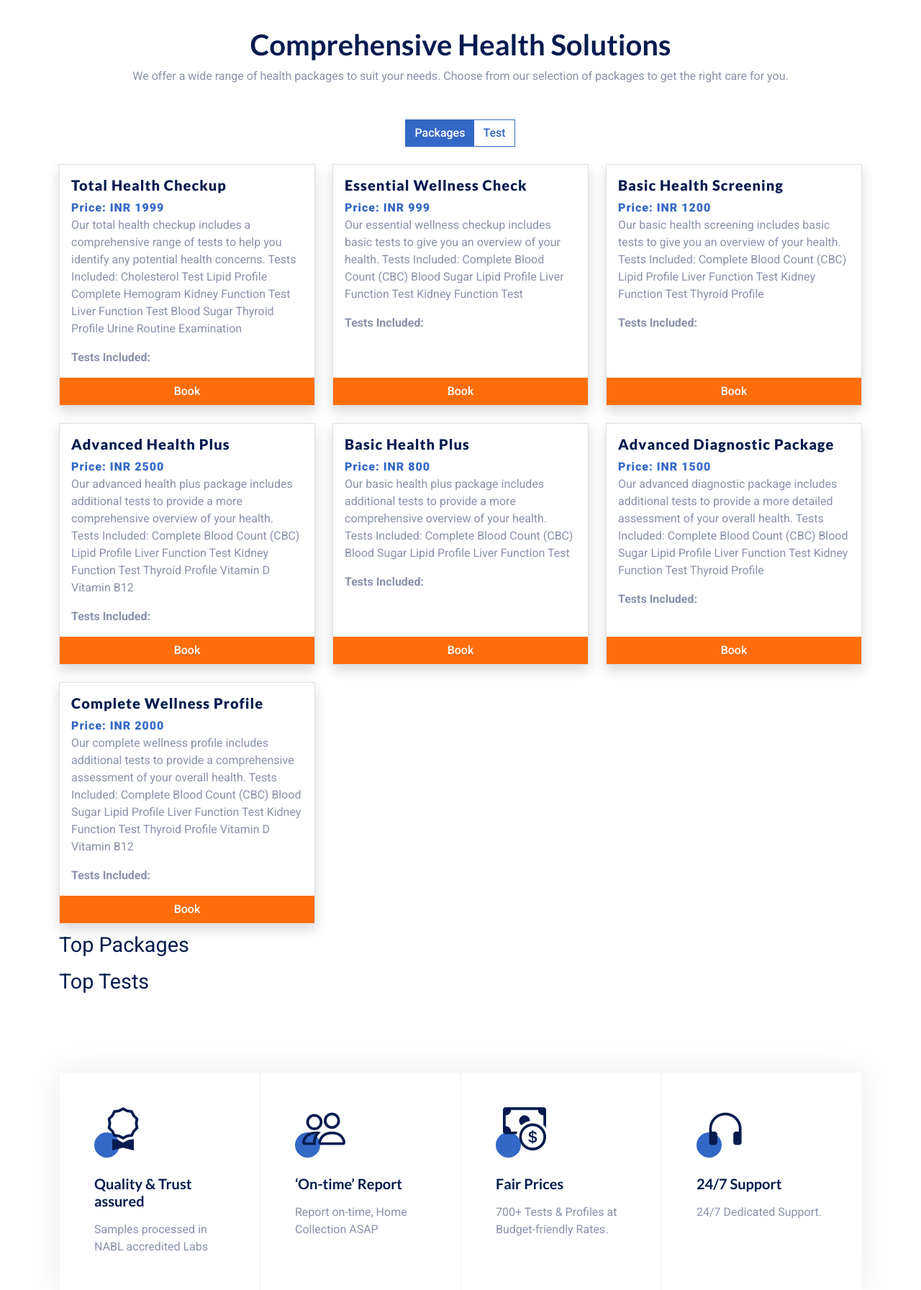
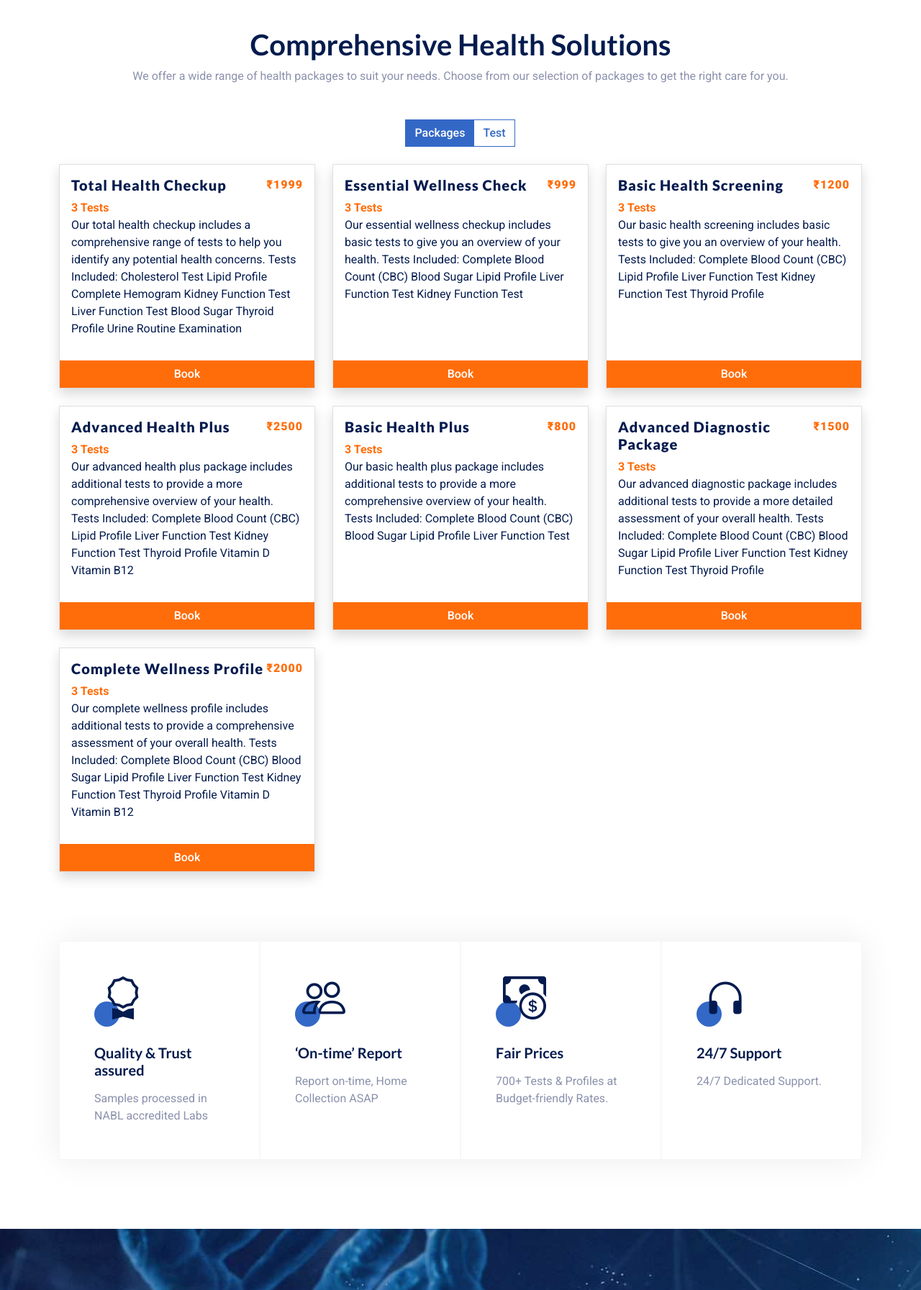
Before and after one commit to tipsyCodr/mkpathology, a Laravel app: page / in a window 1280 px wide. Shown: the part 1195-2988 px from the top of the page at 72% size. Run offline with Laravel 12, Linux system fonts and the light colour scheme; data comes from the database, SQL or seed files in the repository; some libraries are stand-ins or nearby versions.

Commit message:
Visual Changes in test and packages

```diff
--- a/main/resources/views/home.blade.php
+++ b/main/resources/views/home.blade.php
@@ -270,11 +270,32 @@
                     <div class="col-lg-4 col-md-6 wow fadeInUp" data-wow-delay="0.1s" data-wow-offset="0">
                         <div class="card health-package-card h-100 shadow">
                             <div class="card-body">
-                                <h5 class="card-title font-weight-bold">{{ $package->name }}</h5>
-                                <a class="text-primary font-weight-bold">Price: INR
-                                    {{ $package->price }}</a>
+                                <div class="d-flex flex-row justify-content-between">
+                                    <h5 class="card-title font-weight-bold" data-bs-toggle="modal"
+                                        data-bs-target="#package-modal" data-id="{{ $package->id }}"
+                                        onclick="getPackage({{ $package->id }})">{{ $package->name }}</h5>
+                                    <a class="font-weight-bold text-accent">₹{{ $package->price }}</a>
+                                </div>
 
-                                <p class="card-text">{{ $package->description }}</p>
+                                <div class="">
+
+                                    {{-- @dd($package->tests) --}}
+                                    @php
+                                        $testNames = [];
+                                        if (!empty($package->test_id)) {
+                                            $testIds = json_decode($package->test_id, true);
+                                            foreach ($testIds as $testId) {
+                                                $test = App\Models\Test::find($testId);
+                                                if ($test) {
+                                                    $testNames[] = $test->name;
+                                                }
+                                            }
+                                        }
+                                    @endphp
+                                    <b class="text-accent fs-6 ">{{ count($testNames) }} Tests</b>
+                                </div>
+
+                                <p class="card-text text-dark">{{ $package->description }}</p>
 
                                 <style>
                                     .collapse-content {
@@ -285,11 +306,12 @@
                                         display: block;
                                     }
                                 </style>
-                                <div class="collapse-hover">
+
+                                {{-- <div class="">
                                     <b>Tests Included:</b>
-                                    <ul class="list-unstyled collapse-content">
-                                        {{-- @dd($package->tests) --}}
-                                        @php
+                                    <ul class="list-unstyled "> --}}
+                                {{-- @dd($package->tests) --}}
+                                {{-- @php
                                             $testNames = [];
                                             if (!empty($package->test_id)) {
                                                 $testIds = json_decode($package->test_id, true);
@@ -299,16 +321,16 @@
                                                         $testNames[] = $test->name;
                                                     }
                                                 }
-                                            }
-                                        @endphp
-                                        @foreach ($testNames as $testName)
-                                            <li>{{ $testName }}</li>
-                                        @endforeach
-                                        @foreach ($package->tests as $test)
-                                            <li>{{ $test->name }}</li>
-                                        @endforeach
-                                    </ul>
-                                </div>
+                                            } --}}
+                                {{-- @endphp
+                                @foreach ($testNames as $testName)
+                                    <li>{{ $testName }}</li>
+                                @endforeach
+                                @foreach ($package->tests as $test)
+                                    <li>{{ $test->name }}</li>
+                                @endforeach --}}
+                                {{-- </ul>
+                            </div> --}}
                             </div>
                             <a href="{{ route('package.book', $package->id) }}"
                                 class="position-relative bottom-10 btn btn-accent">Book
@@ -426,10 +448,12 @@
                     .health-package-head {
                         display: flex;
                     }
-
                 }
             </style>
-            <div class="font-weight-bolder text-dark my-2 " style="font-size: 1.8rem"> Top Packages</div>
+
+
+            <div class="font-weight-bolder text-dark my-2 d-md-none d-sm-block" style="font-size: 1.8rem"> Top
+                Packages</div>
             <div id='package-wrapper-mobile' class="owl-carousel owl-theme health-package-mobile "
                 data-wow-delay="0.1s">
                 @foreach ($packages as $package)
@@ -447,7 +471,7 @@
                                 <p class="card-text ">{{ $package->description }}</p>
                                 <div class="collapse-hover d-flex justify-content-between align-items-end">
                                     <a class="text-primary font-weight-bold fs-4">
-                                        <span>Price: INR</span> {{ $package->price }}
+                                        <span>₹ </span> {{ $package->price }}
                                     </a>
                                     <a href="{{ route('package.book', $package->id) }}"
                                         class="position-relative bottom-10 btn btn-accent w-50"
@@ -472,18 +496,22 @@
                 <div class="row g-4">
                     @foreach ($tests as $test)
                         <div class="col-lg-3 col-md-6 o-">
-                            <div class="service-item">
-                                <div class="icon-box-primary mb-4">
-                                    <i class="{{ $test->icon }} text-dark"></i>
+                            <div class="p-2 shadow card-hover">
+
+                                <div class="d-flex flex-row justify-content-between">
+                                    <h5 class="mb-3 text-accent" data-bs-toggle="modal" data-bs-target="#test-modal"
+                                        data-id="{{ $test->id }}" onclick="getTest('{{ $test->id }}')"
+                                        style='height: 65px;'>
+                                        {{ $test->name }}</h5>
+                                    <p class="text-dark"><b style='white-space: nowrap;'>₹ {{ $test->price }}</b>
+                                    </p>
                                 </div>
-                                <h5 class="mb-3">{{ $test->name }}</h4>
-                                    <small class="text-muted">{{ $test->description }} </small>
-                                    <p class="text-primary"><b>₹ {{ $test->price }}</b></p>
-                                    <a class="btn btn-primary px-3"
-                                        href="{{ route('test.view.select', $test->id) }}">Book<i
-                                            class="bi bi-chevron-double-right ms-1"></i></a>
+                                <h3 class="fs-6 text-dark">Description</h3>
+                                <p class="text-black" style='height: 48px;'>{{ $test->description }} </p>
+                                <a class="btn btn-block btn-accent w-100"
+                                    href="{{ route('test.view.select', $test->id) }}">Book<i
+                                        class="bi bi-chevron-double-right ms-1"></i></a>
                             </div>
-                            {{-- {{ route('test.book.view', $test->id) }} --}}
                         </div>
                     @endforeach
                     <script>
@@ -575,6 +603,7 @@
             </div>
             <style>
                 .card-hover {
+                    border-radius: 10px;
                     transition: 0.2s ease-in-out;
                 }
 
@@ -583,13 +612,15 @@
                 }
 
                 .card-hover:hover {
-                    background-color: #efefef;
+                    transform: scale(1.02);
+                    background-color: #f5f5f5;
                 }
             </style>
 
 
             <!-- test mobile view start  -->
-            <div class="font-weight-bolder text-dark my-2 " style="font-size: 1.8rem">Top Tests</div>
+            <div class="font-weight-bolder text-dark my-2 d-md-none d-sm-block " style="font-size: 1.8rem">Top Tests
+            </div>
             <div id='test-wrapper-mobile' class="owl-carousel owl-theme health-package-mobile ">
                 @foreach ($tests as $test)
                     <div class="item card w-100">
```
